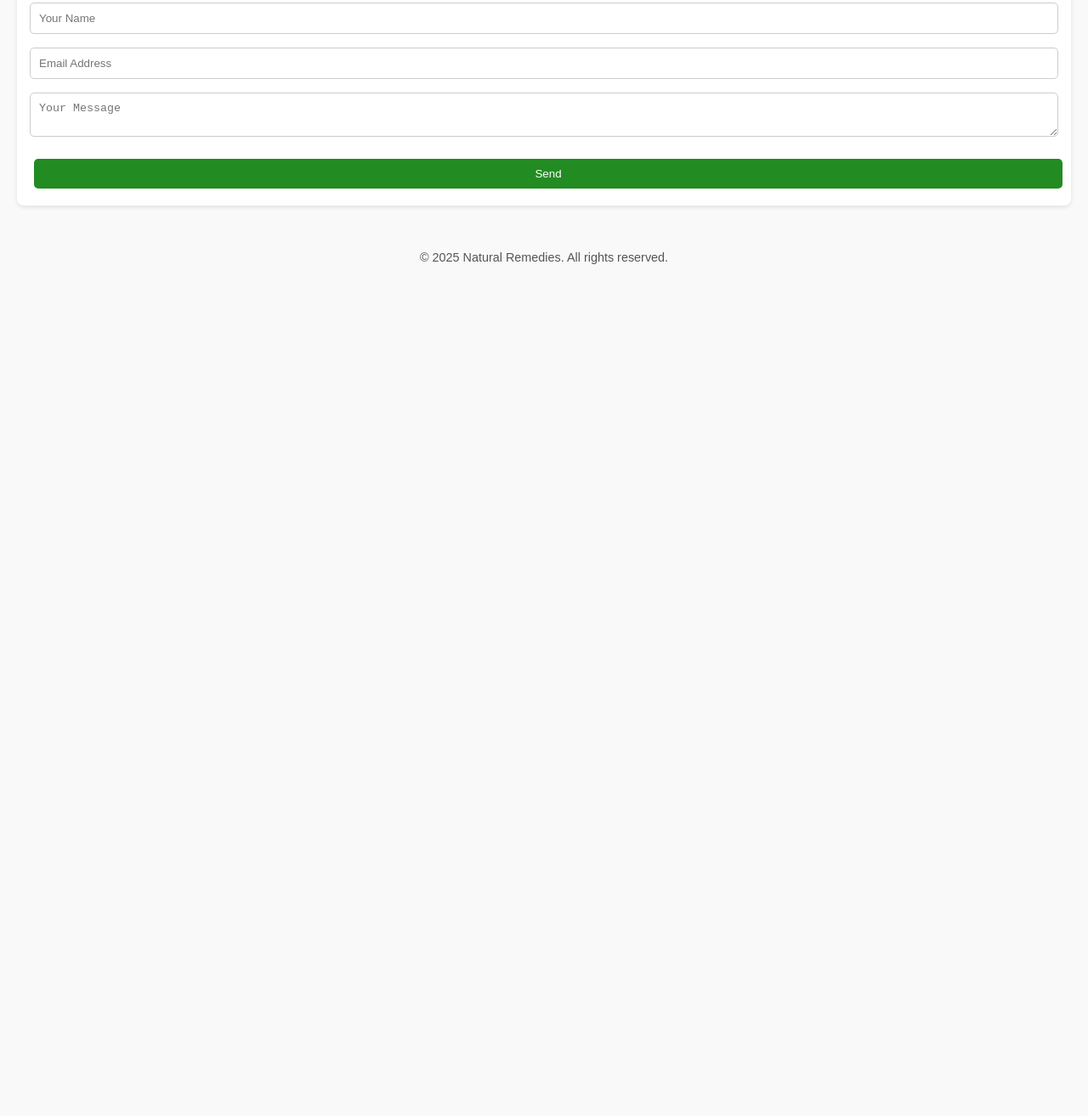
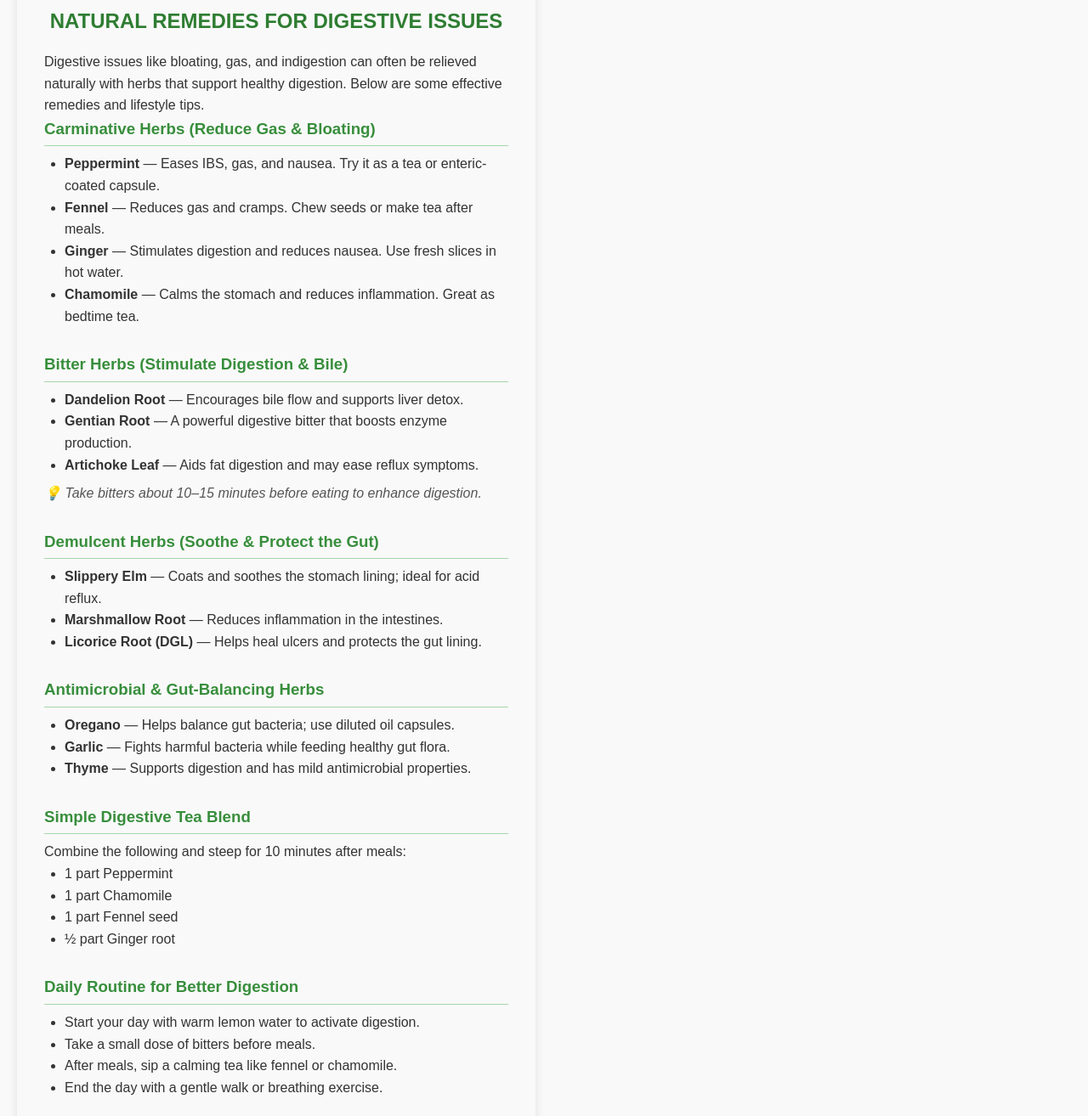
Before and after one commit to tabner0320/Medicinal-Remedies, a plain HTML site: page index.html in a window 1280 px wide. Shown: the part 406-1720 px from the top of the page at 85% size. Before the commit the page ends 800 px from the top, so only its background shows below. Drawn offline with Linux system fonts and the light colour scheme; files that its build step writes are made by us from their sources.

Commit message:
Added Digestive Remedies section and updated styling

```diff
--- a/CSS/CSS/style.css
+++ b/CSS/CSS/style.css
@@ -93,3 +93,42 @@ footer {
     grid-column: span 2;
   }
 }
+/* Digestive Remedies Section */
+.remedy-section {
+  background-color: #f9f9f9;
+  padding: 2rem;
+  border-radius: 16px;
+  margin: 2rem auto;
+  max-width: 800px;
+  box-shadow: 0 0 12px rgba(0, 0, 0, 0.1);
+}
+
+.remedy-section h2 {
+  color: #2e7d32;
+  text-align: center;
+  margin-bottom: 1rem;
+  text-transform: uppercase;
+}
+
+.remedy-category {
+  margin-bottom: 1.8rem;
+}
+
+.remedy-category h3 {
+  color: #388e3c;
+  margin-bottom: 0.5rem;
+  border-bottom: 1px solid #a5d6a7;
+  padding-bottom: 0.3rem;
+}
+
+.remedy-category ul {
+  list-style: disc;
+  margin-left: 1.5rem;
+  line-height: 1.6;
+}
+
+.remedy-section .tip {
+  font-style: italic;
+  color: #555;
+  margin-top: 0.5rem;
+}
--- a/index.html
+++ b/index.html
@@ -12,6 +12,7 @@
     <nav>
       <a href="#herbs">Herbs</a>
       <a href="#symptoms">Symptoms</a>
+      <a href="#digestive-remedies">Digestive Remedies</a>
       <a href="#contact">Contact</a>
     </nav>
   </header>
@@ -38,6 +39,74 @@
       <p id="remedyResult"></p>
     </section>
 
+    <!-- Digestive Remedies Section -->
+    <section id="digestive-remedies" class="remedy-section">
+      <h2>Natural Remedies for Digestive Issues</h2>
+      <p class="intro-text">
+        Digestive issues like bloating, gas, and indigestion can often be relieved naturally with herbs that support healthy digestion.
+        Below are some effective remedies and lifestyle tips.
+      </p>
+
+      <article class="remedy-category">
+        <h3>Carminative Herbs (Reduce Gas & Bloating)</h3>
+        <ul>
+          <li><strong>Peppermint</strong> — Eases IBS, gas, and nausea. Try it as a tea or enteric-coated capsule.</li>
+          <li><strong>Fennel</strong> — Reduces gas and cramps. Chew seeds or make tea after meals.</li>
+          <li><strong>Ginger</strong> — Stimulates digestion and reduces nausea. Use fresh slices in hot water.</li>
+          <li><strong>Chamomile</strong> — Calms the stomach and reduces inflammation. Great as bedtime tea.</li>
+        </ul>
+      </article>
+
+      <article class="remedy-category">
+        <h3>Bitter Herbs (Stimulate Digestion & Bile)</h3>
+        <ul>
+          <li><strong>Dandelion Root</strong> — Encourages bile flow and supports liver detox.</li>
+          <li><strong>Gentian Root</strong> — A powerful digestive bitter that boosts enzyme production.</li>
+          <li><strong>Artichoke Leaf</strong> — Aids fat digestion and may ease reflux symptoms.</li>
+        </ul>
+        <p class="tip">💡 Take bitters about 10–15 minutes before eating to enhance digestion.</p>
+      </article>
+
+      <article class="remedy-category">
+        <h3>Demulcent Herbs (Soothe & Protect the Gut)</h3>
+        <ul>
+          <li><strong>Slippery Elm</strong> — Coats and soothes the stomach lining; ideal for acid reflux.</li>
+          <li><strong>Marshmallow Root</strong> — Reduces inflammation in the intestines.</li>
+          <li><strong>Licorice Root (DGL)</strong> — Helps heal ulcers and protects the gut lining.</li>
+        </ul>
+      </article>
+
+      <article class="remedy-category">
+        <h3>Antimicrobial & Gut-Balancing Herbs</h3>
+        <ul>
+          <li><strong>Oregano</strong> — Helps balance gut bacteria; use diluted oil capsules.</li>
+          <li><strong>Garlic</strong> — Fights harmful bacteria while feeding healthy gut flora.</li>
+          <li><strong>Thyme</strong> — Supports digestion and has mild antimicrobial properties.</li>
+        </ul>
+      </article>
+
+      <article class="remedy-category">
+        <h3>Simple Digestive Tea Blend</h3>
+        <p>Combine the following and steep for 10 minutes after meals:</p>
+        <ul>
+          <li>1 part Peppermint</li>
+          <li>1 part Chamomile</li>
+          <li>1 part Fennel seed</li>
+          <li>½ part Ginger root</li>
+        </ul>
+      </article>
+
+      <article class="remedy-category">
+        <h3>Daily Routine for Better Digestion</h3>
+        <ul>
+          <li>Start your day with warm lemon water to activate digestion.</li>
+          <li>Take a small dose of bitters before meals.</li>
+          <li>After meals, sip a calming tea like fennel or chamomile.</li>
+          <li>End the day with a gentle walk or breathing exercise.</li>
+        </ul>
+      </article>
+    </section>
+
     <!-- Contact Section -->
     <section id="contact">
       <h2>Contact Us</h2>
```
